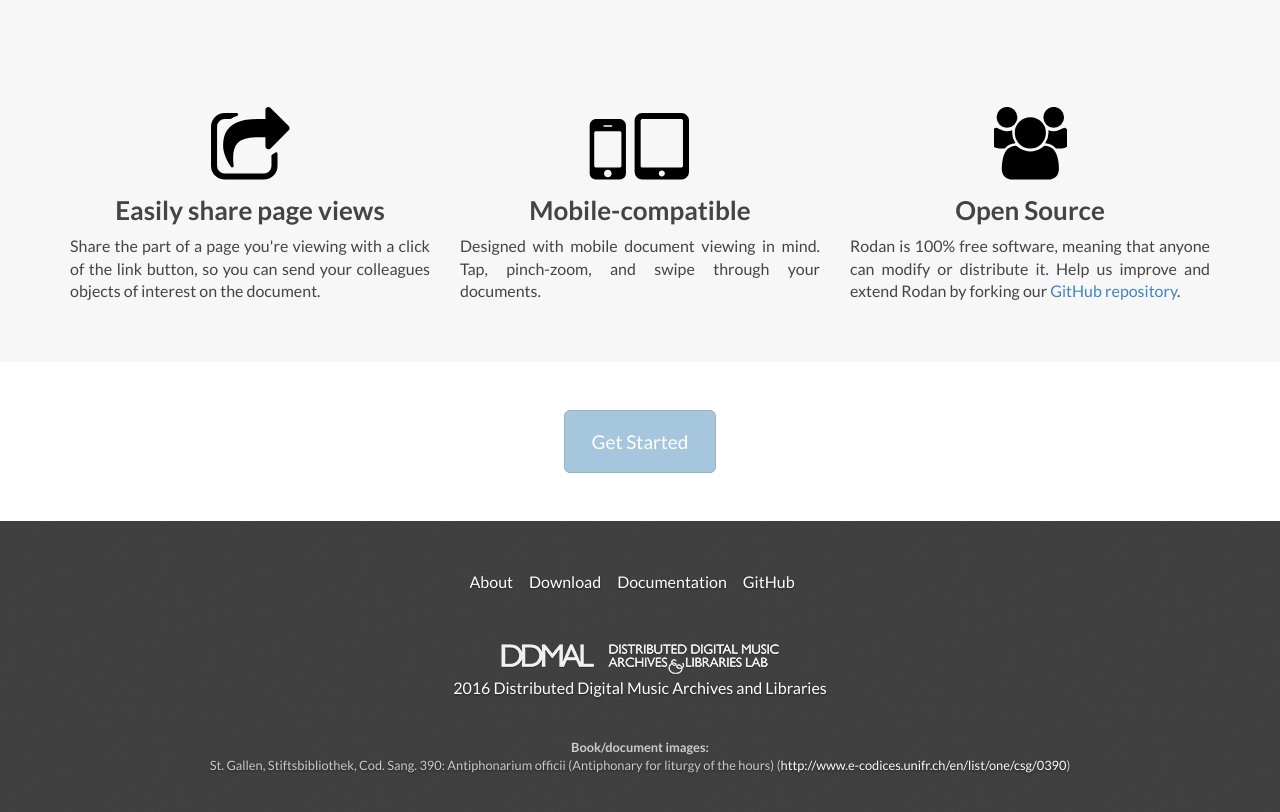
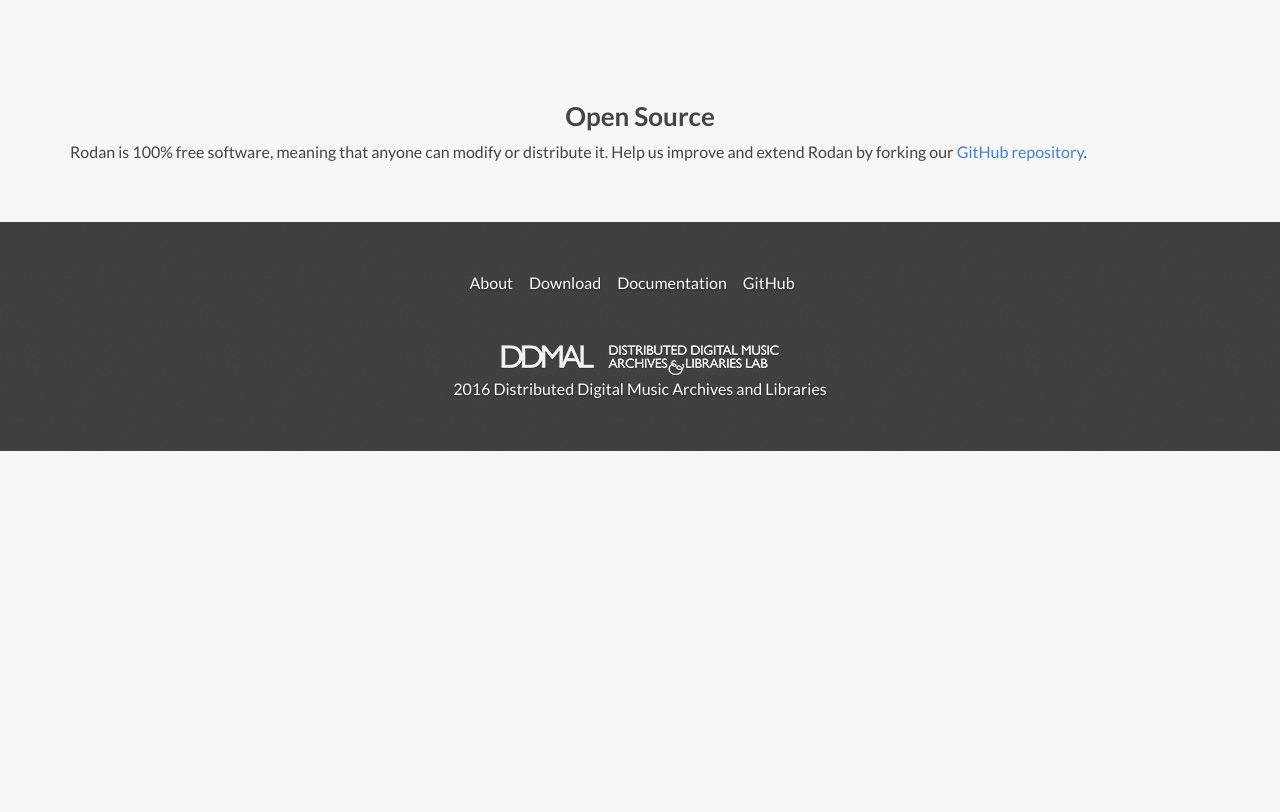
Before and after one commit to NegarehMir/Rodan, a Jekyll site: the page built from index.html, in a window 1280 px wide and 1400 px high, scrolled down 472 px. Shown: the part 575-1387 px from the top of the window. Built offline with Jekyll 4.4.1, drawn with Linux system fonts in a browser that asks for light colours; nearby versions of some CDN libraries; after the commit the page ends 1498 px from its top, so only the background shows below that; some of the changed text lies outside the part shown.

Commit message:
Removed extra lines from front page

```diff
--- a/_includes/footer.html
+++ b/_includes/footer.html
@@ -18,12 +18,6 @@
             <div class="col-md-12 text-center">
                 <a href="http://ddmal.music.mcgill.ca"><img src="{{ site.baseurl }}img/ddmal-logo.png" alt="Distributed Digital Music Archives and Libraries" /></a>
                 <p>2016 Distributed Digital Music Archives and Libraries</p>
-            </div>
-            <div class="col-md-12 text-center citation">
-                <strong>Book/document images:</strong>
-                <p>St. Gallen, Stiftsbibliothek, Cod. Sang. 390: Antiphonarium officii (Antiphonary for liturgy of the hours)
-                (<a href="http://www.e-codices.unifr.ch/en/list/one/csg/0390">http://www.e-codices.unifr.ch/en/list/one/csg/0390</a>)</p>
-            </div>
         </div>
         </footer>
     </div>
--- a/index.html
+++ b/index.html
@@ -12,7 +12,7 @@ title: A web-based workflow engine
 </section> -->
 <section class="jumbotron">
     <div class="container">
-        <h2>Rodan is a web-based document recognition system; A workflow engine, developed by the Distributed Digital Music Archives Libraries (DDMAL) lab in McGill university.</h2>
+        <h2>Rodan is a web-based document recognition system; A workflow engine, developed by the Distributed Digital Music Archives Libraries (DDMAL) lab</h2>
     </div>
 </section>
 
@@ -52,45 +52,12 @@ title: A web-based workflow engine
 
 <section id="features">
     <div class="container">
-        <div class="row">
-            <div class="col-md-4">
+        <div>
+            <div>
                 <div class="ficon">
-                    <svg class="icon" width="85" height="85" viewBox="0 0 1800 1800">
-                    <path id="fa-share-square" d="M1472 989v259q0 119-84.5 203.5t-203.5 84.5h-832q-119 0-203.5-84.5t-84.5-203.5v-832q0-119 84.5-203.5t203.5-84.5h255q13 0 22.5 9.5t9.5 22.5q0 27-26 32-77 26-133 60-10 4-16 4h-112q-66 0-113 47t-47 113v832q0 66 47 113t113 47h832q66 0 113-47t47-113v-214q0-19 18-29 28-13 54-37 16-16 35-8 21 9 21 29zm237-496l-384 384q-18 19-45 19-12 0-25-5-39-17-39-59v-192h-160q-323 0-438 131-119 137-74 473 3 23-20 34-8 2-12 2-16 0-26-13-10-14-21-31t-39.5-68.5-49.5-99.5-38.5-114-17.5-122q0-49 3.5-91t14-90 28-88 47-81.5 68.5-74 94.5-61.5 124.5-48.5 159.5-30.5 196.5-11h160v-192q0-42 39-59 13-5 25-5 26 0 45 19l384 384q19 19 19 45t-19 45z"/>
-                    </svg>
-                    <h3>Easily share page views</h3></div>
-                <p>Share the part of a page you're viewing with a click of the link button, so you can send your colleagues objects of interest on the document.</p>
-            </div>
-            <div class="col-md-4">
-                <div class="ficon">
-                    <svg class="icon" width="40" height="85" viewBox="500 0 800 1800">
-                    <path id="fa-mobile" d="M976 1408q0-33-23.5-56.5t-56.5-23.5-56.5 23.5-23.5 56.5 23.5 56.5 56.5 23.5 56.5-23.5 23.5-56.5zm208-160v-704q0-13-9.5-22.5t-22.5-9.5h-512q-13 0-22.5 9.5t-9.5 22.5v704q0 13 9.5 22.5t22.5 9.5h512q13 0 22.5-9.5t9.5-22.5zm-192-848q0-16-16-16h-160q-16 0-16 16t16 16h160q16 0 16-16zm288-16v1024q0 52-38 90t-90 38h-512q-52 0-90-38t-38-90v-1024q0-52 38-90t90-38h512q52 0 90 38t38 90z"/>
-                    </svg>
-                    <svg class="icon" width="60" height="85" viewBox="400 0 1000 1800">
-                    <path id="fa-tablet" d="M960 1408q0-26-19-45t-45-19-45 19-19 45 19 45 45 19 45-19 19-45zm384-160v-960q0-13-9.5-22.5t-22.5-9.5h-832q-13 0-22.5 9.5t-9.5 22.5v960q0 13 9.5 22.5t22.5 9.5h832q13 0 22.5-9.5t9.5-22.5zm128-960v1088q0 66-47 113t-113 47h-832q-66 0-113-47t-47-113v-1088q0-66 47-113t113-47h832q66 0 113 47t47 113z"/>
-                    </svg>
-                <h3>Mobile-compatible</h3></div>
-                <p>Designed with mobile document viewing in mind. Tap, pinch-zoom, and swipe through your documents.</p>
-            </div>
-            <div class="col-md-4">
-                <div class="ficon">
-                    <svg class="icon" width="73" height="85" viewBox="0 150 1800 1800">
-                    <path id="fa-users" d="M529 896q-162 5-265 128h-134q-82 0-138-40.5t-56-118.5q0-353 124-353 6 0 43.5 21t97.5 42.5 119 21.5q67 0 133-23-5 37-5 66 0 139 81 256zm1071 637q0 120-73 189.5t-194 69.5h-874q-121 0-194-69.5t-73-189.5q0-53 3.5-103.5t14-109 26.5-108.5 43-97.5 62-81 85.5-53.5 111.5-20q10 0 43 21.5t73 48 107 48 135 21.5 135-21.5 107-48 73-48 43-21.5q61 0 111.5 20t85.5 53.5 62 81 43 97.5 26.5 108.5 14 109 3.5 103.5zm-1024-1277q0 106-75 181t-181 75-181-75-75-181 75-181 181-75 181 75 75 181zm704 384q0 159-112.5 271.5t-271.5 112.5-271.5-112.5-112.5-271.5 112.5-271.5 271.5-112.5 271.5 112.5 112.5 271.5zm576 225q0 78-56 118.5t-138 40.5h-134q-103-123-265-128 81-117 81-256 0-29-5-66 66 23 133 23 59 0 119-21.5t97.5-42.5 43.5-21q124 0 124 353zm-128-609q0 106-75 181t-181 75-181-75-75-181 75-181 181-75 181 75 75 181z"/>
-                    </svg>
                 <h3>Open Source</h3></div>
                 <p>Rodan is 100% free software, meaning that anyone can modify or distribute it. Help us improve and extend Rodan by forking our <a href="http://github.com/ddmal/rodan">GitHub repository</a>.</p>
             </div>
         </div>
     </div>
 </section>
-
-<section class="light last">
-    <div class="container">
-        <div class="row">
-            <div class="col-md-12 text-center">
-                <a href="{{ site.baseurl }}download"><button class="btn btn-lg btn-default">Get Started</button></a>
-            </div>
-        </div>
-    </div>
-</section>
-<script type="text/javascript" src="{{ site.baseurl }}js/video.js"></script>
```
Also changed, not shown: 1 other file.
